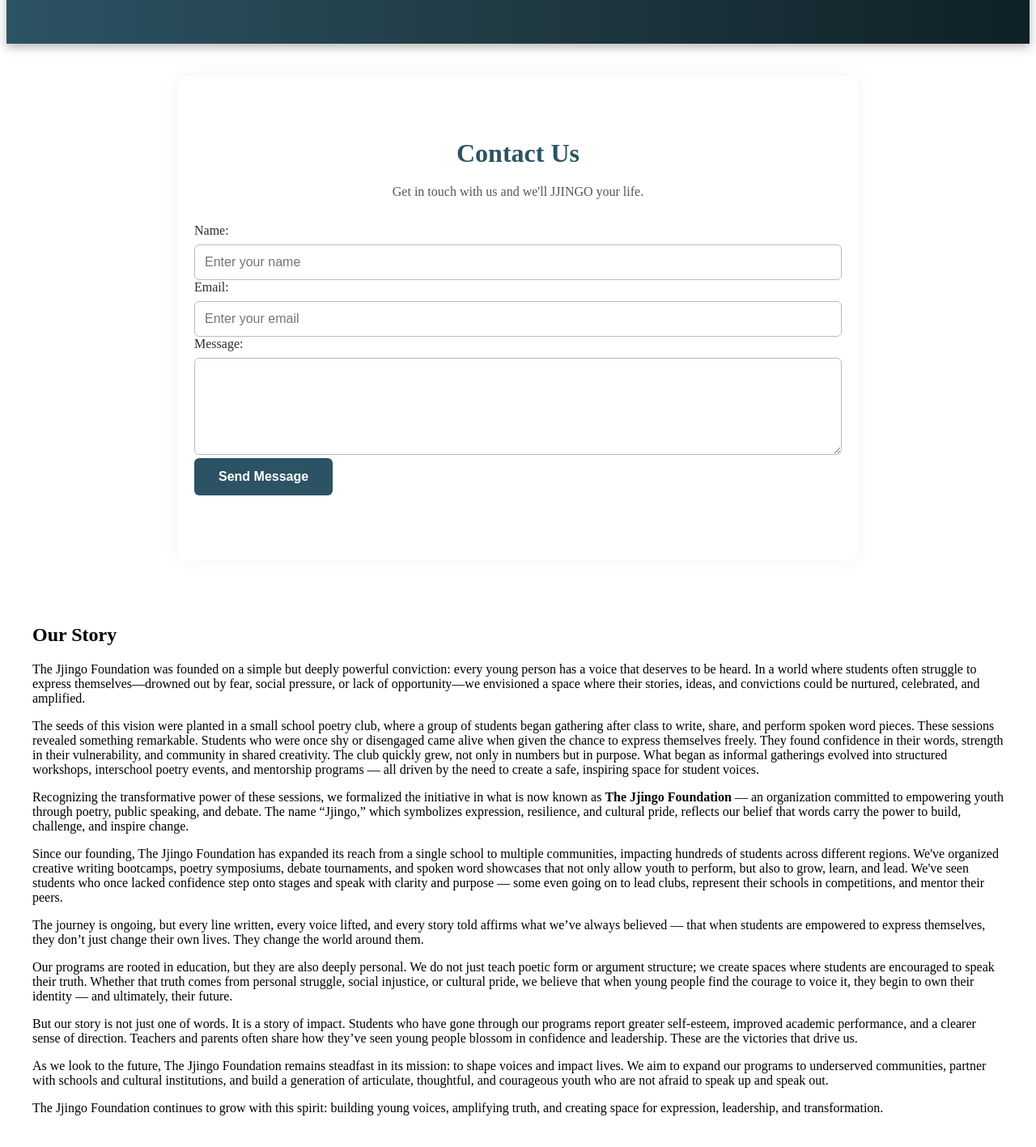
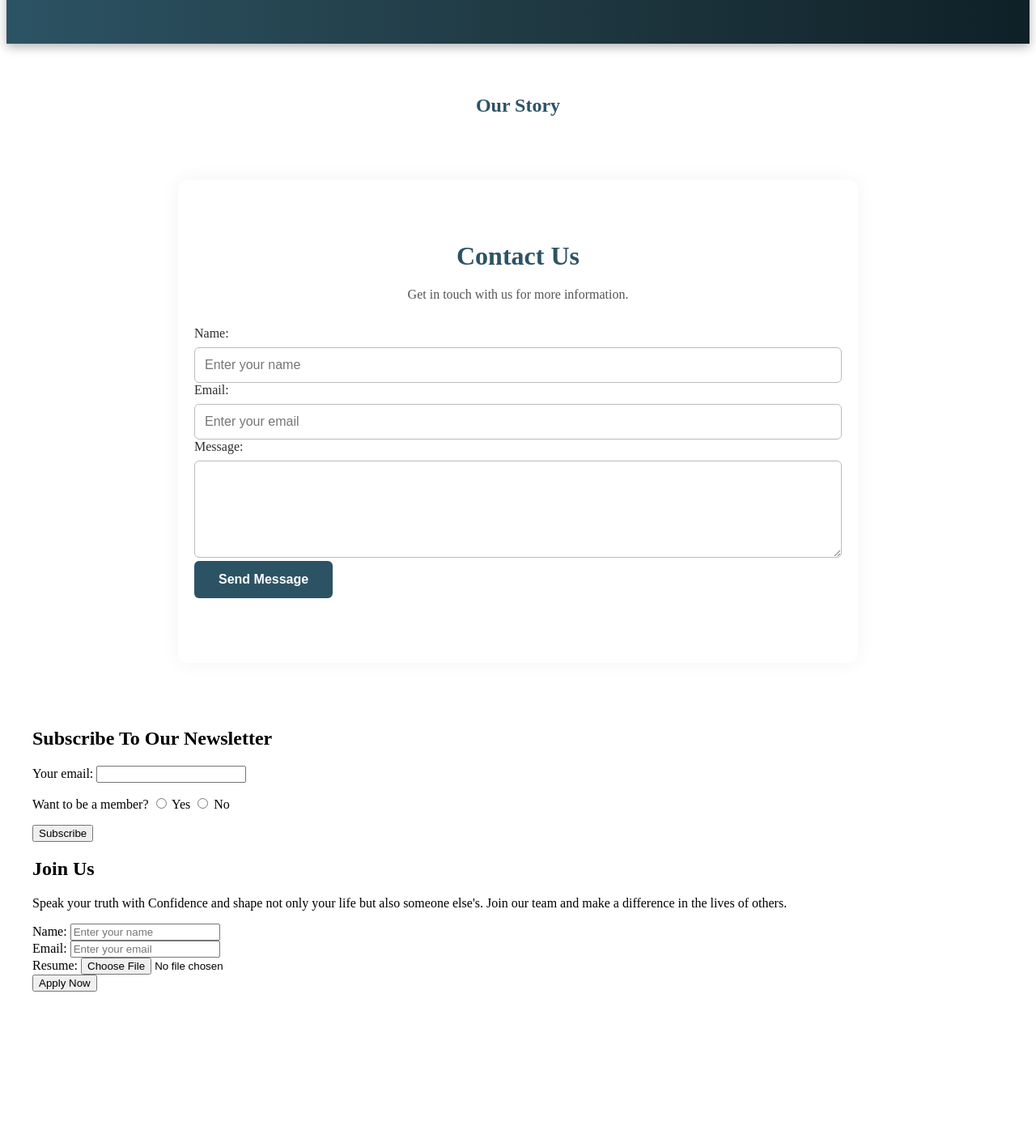
Before and after one commit to JayPoet/TheJjingoFoundation, a plain HTML site: page contact.html in a window 1280 px wide. Shown: the part 220-1637 px from the top of the page at 81% size. After the commit the page ends 1489 px from the top, so only its background shows below. Drawn offline with Linux system fonts and the light colour scheme.

Commit message:
Update contact.html

```diff
--- a/contact.html
+++ b/contact.html
@@ -31,10 +31,59 @@
       </div>
     </header>
 
+<nav>
+<style>
+nav ol {
+  list-style: none;
+  padding: 0;
+  margin-top: 25px;
+  display: flex;
+  justify-content: center;
+  flex-wrap: wrap;
+}
+
+nav ol li {
+  margin: 0 12px;
+}
+
+nav ol li a {
+  color: #2c5364;
+  text-decoration: none;
+  font-weight: 600;
+  padding: 10px 18px;
+  border-radius: 5px;
+  transition: background 0.3s ease;
+}
+
+nav ol li a:hover,
+nav ol.current a {
+  background: #ffb347;
+  color: #FFB347;
+
+  .page {
+  background: #2C5364;
+  padding: 50px;
+  margin: 40px auto;
+  border-radius: 12px;
+  box-shadow: 0 0 25px rgba(0,0,0,0.05);
+}
+
+</style>
+
+<ol>
+    <li><a href ="ourstory.html"><h1>Our Story</h1></a></li>
+
+    </ol>
+    </nav>
+
+
+
+
   <section id="contact">
   <h2>Contact Us</h2>
-  <p>Get in touch with us and we'll JJINGO your life.</p>
+  <p>Get in touch with us for more information.</p>
   <form id="contactForm">
+   <form action="https://formspree.io/f/mjkqdbpa" method="POST">
     <div class="form-group">
       <label for="name">Name:</label>
       <input type="text" id="name" placeholder="Enter your name">
@@ -52,31 +101,36 @@
   <p id="messageStatus"></p>
 </section>
 
-<!-- About Section -->
-<section id="about" class="about">
-  <div class="container">
-    <div class="row">
-      <div class="col-md-12 text-center">
-          <h2>Our Story</h2>
-<p>The Jjingo Foundation was founded on a simple but deeply powerful conviction: every young person has a voice that deserves to be heard. In a world where students often struggle to express themselves—drowned out by fear, social pressure, or lack of opportunity—we envisioned a space where their stories, ideas, and convictions could be nurtured, celebrated, and amplified.</p>
+    <section id="newsletter">
+      <div class="container">
+        <h1>Subscribe To Our Newsletter</h1>
+        <form action="https://getform.io/f/awnyxyxb" method="POST">
+ <label class="title" for="email">Your email:</label>
+ <input type="text" name="email" id="email"></p>
+ </select></p>
+ <span class="title">Want to be a member?</span>
+ <label><input type="radio" name="member" value="yes" /> Yes</label>
+ <label><input type="radio" name="member" value="no" /> No</label></p>
+ <div class="submit"><input type="submit" value="Subscribe" /></div>
+ </form>
 
-<p>The seeds of this vision were planted in a small school poetry club, where a group of students began gathering after class to write, share, and perform spoken word pieces. These sessions revealed something remarkable. Students who were once shy or disengaged came alive when given the chance to express themselves freely. They found confidence in their words, strength in their vulnerability, and community in shared creativity. The club quickly grew, not only in numbers but in purpose. What began as informal gatherings evolved into structured workshops, interschool poetry events, and mentorship programs — all driven by the need to create a safe, inspiring space for student voices.</p>
-
-<p>Recognizing the transformative power of these sessions, we formalized the initiative in what is now known as <strong>The Jjingo Foundation</strong> — an organization committed to empowering youth through poetry, public speaking, and debate. The name “Jjingo,” which symbolizes expression, resilience, and cultural pride, reflects our belief that words carry the power to build, challenge, and inspire change.</p>
-
-<p>Since our founding, The Jjingo Foundation has expanded its reach from a single school to multiple communities, impacting hundreds of students across different regions. We've organized creative writing bootcamps, poetry symposiums, debate tournaments, and spoken word showcases that not only allow youth to perform, but also to grow, learn, and lead. We've seen students who once lacked confidence step onto stages and speak with clarity and purpose — some even going on to lead clubs, represent their schools in competitions, and mentor their peers.</p>
-
-<p>The journey is ongoing, but every line written, every voice lifted, and every story told affirms what we’ve always believed — that when students are empowered to express themselves, they don’t just change their own lives. They change the world around them.</p>
-
-<p>Our programs are rooted in education, but they are also deeply personal. We do not just teach poetic form or argument structure; we create spaces where students are encouraged to speak their truth. Whether that truth comes from personal struggle, social injustice, or cultural pride, we believe that when young people find the courage to voice it, they begin to own their identity — and ultimately, their future.</p>
-
-<p>But our story is not just one of words. It is a story of impact. Students who have gone through our programs report greater self-esteem, improved academic performance, and a clearer sense of direction. Teachers and parents often share how they’ve seen young people blossom in confidence and leadership. These are the victories that drive us.</p>
-
-<p>As we look to the future, The Jjingo Foundation remains steadfast in its mission: to shape voices and impact lives. We aim to expand our programs to underserved communities, partner with schools and cultural institutions, and build a generation of articulate, thoughtful, and courageous youth who are not afraid to speak up and speak out.</p>
-
-<p>The Jjingo Foundation continues to grow with this spirit: building young voices, amplifying truth, and creating space for expression, leadership, and transformation.</p>
-        </p>
-      </div>
+ <section id="careers">
+  <h2>Join Us</h2>
+  <p>Speak your truth with Confidence and shape not only your life but also someone else's. Join our team and make a difference in the lives of others.</p>
+  <form id="applicationForm">
+    <div class="form-group">
+      <label for="name">Name:</label>
+      <input type="text" id="name" placeholder="Enter your name">
     </div>
-  </div>
+    <div class="form-group">
+      <label for="email">Email:</label>
+      <input type="email" id="email" placeholder="Enter your email">
+    </div>
+    <div class="form-group">
+      <label for="resume">Resume:</label>
+      <input type="file" id="resume">
+    </div>
+    <button onclick="apply()">Apply Now</button>
+  </form>
+  <p id="applicationStatus"></p>
 </section>
```
